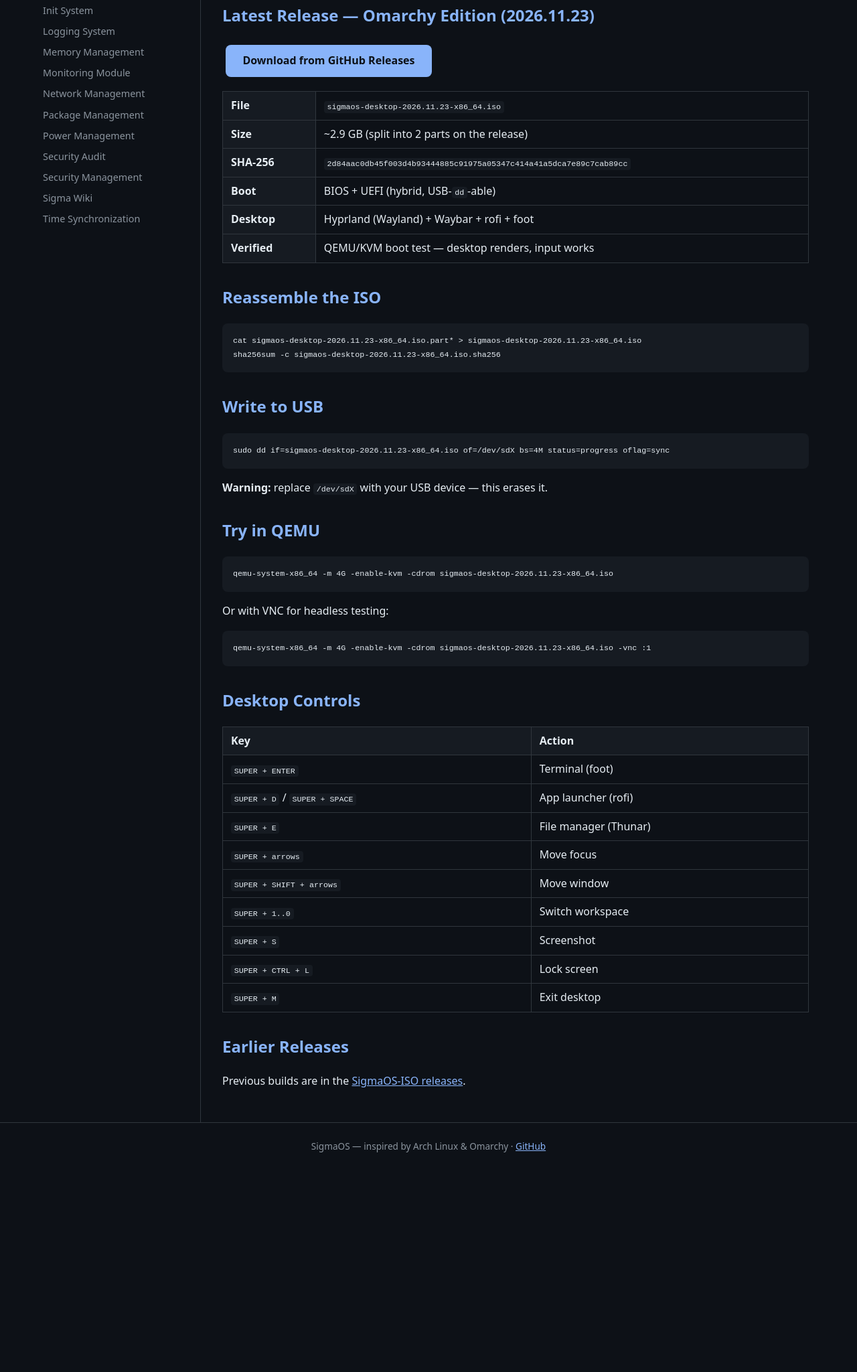
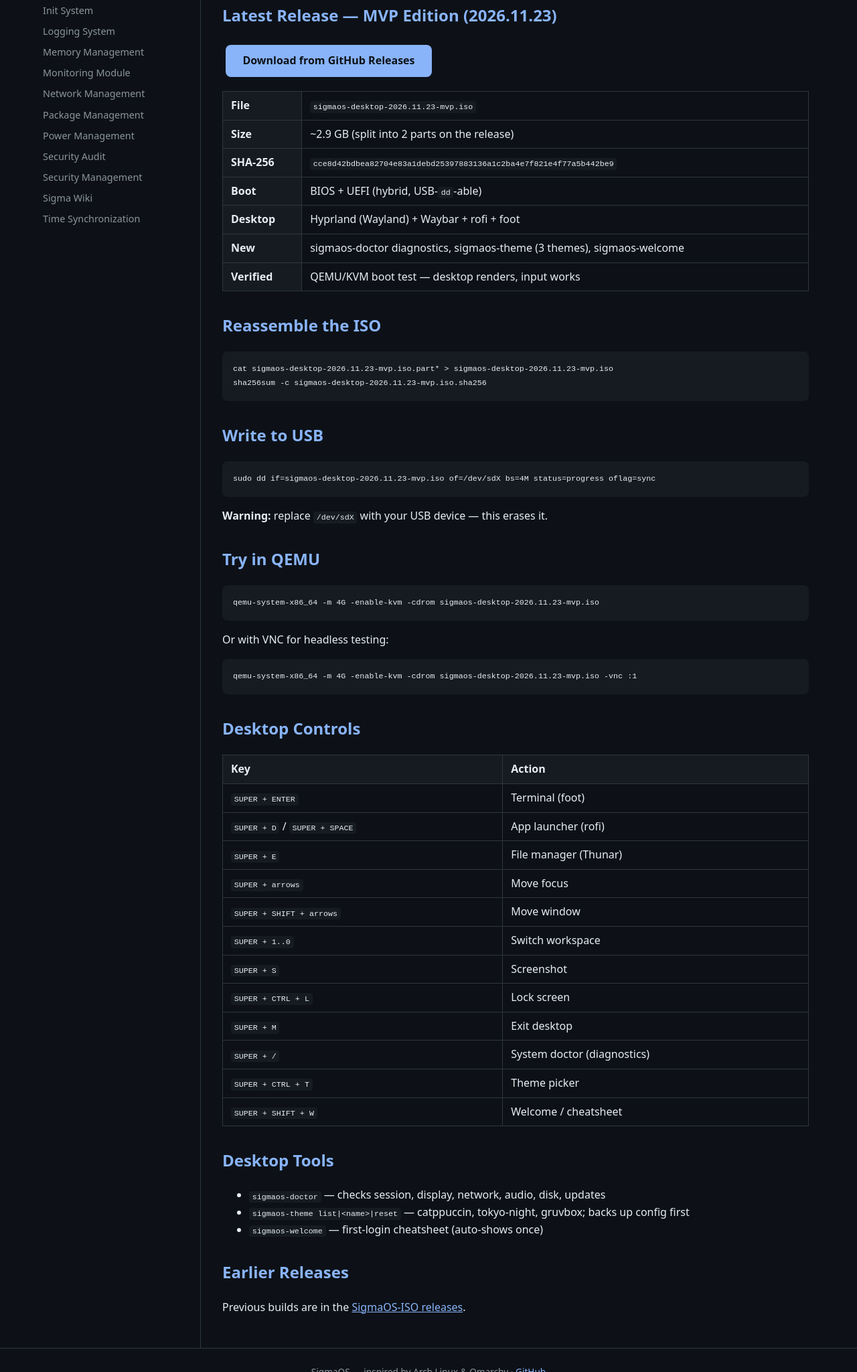
Before and after one commit to AaryanSinghChauhan09/Sigma, a plain HTML site: page download.html in a window 1280 px wide. Shown: the part 299-2348 px from the top of the page at 67% size. Before the commit the page ends 2045 px from the top, so only its background shows below. Drawn offline with Linux system fonts and the light colour scheme.

Commit message:
download: point to MVP release, document doctor/theme/welcome tools

```diff
--- a/download.html
+++ b/download.html
@@ -30,29 +30,30 @@ footer{border-top:1px solid var(--border);padding:1.5rem 2rem;color:var(--muted)
 <p>Bootable x86_64 live ISO — Arch-based, Hyprland desktop with Omarchy-inspired
 pre-configuration (Catppuccin theme, gradient borders, SUPER+SPACE launcher).</p>
 
-<h2>Latest Release — Omarchy Edition (2026.11.23)</h2>
-<p><a class="btn" href="https://github.com/AaryanSinghChauhan09/SigmaOS-ISO/releases/tag/sigmaos-desktop-2026.11.23-omarchy">Download from GitHub Releases</a></p>
+<h2>Latest Release — MVP Edition (2026.11.23)</h2>
+<p><a class="btn" href="https://github.com/AaryanSinghChauhan09/SigmaOS-ISO/releases/tag/sigmaos-desktop-2026.11.23-mvp">Download from GitHub Releases</a></p>
 <table>
-<tr><th>File</th><td><code>sigmaos-desktop-2026.11.23-x86_64.iso</code></td></tr>
+<tr><th>File</th><td><code>sigmaos-desktop-2026.11.23-mvp.iso</code></td></tr>
 <tr><th>Size</th><td>~2.9 GB (split into 2 parts on the release)</td></tr>
-<tr><th>SHA-256</th><td><code>2d84aac0db45f003d4b93444885c91975a05347c414a41a5dca7e89c7cab89cc</code></td></tr>
+<tr><th>SHA-256</th><td><code>cce8d42bdbea82704e83a1debd25397883136a1c2ba4e7f821e4f77a5b442be9</code></td></tr>
 <tr><th>Boot</th><td>BIOS + UEFI (hybrid, USB-<code>dd</code>-able)</td></tr>
 <tr><th>Desktop</th><td>Hyprland (Wayland) + Waybar + rofi + foot</td></tr>
+<tr><th>New</th><td>sigmaos-doctor diagnostics, sigmaos-theme (3 themes), sigmaos-welcome</td></tr>
 <tr><th>Verified</th><td>QEMU/KVM boot test — desktop renders, input works</td></tr>
 </table>
 
 <h2>Reassemble the ISO</h2>
-<pre><code>cat sigmaos-desktop-2026.11.23-x86_64.iso.part* &gt; sigmaos-desktop-2026.11.23-x86_64.iso
-sha256sum -c sigmaos-desktop-2026.11.23-x86_64.iso.sha256</code></pre>
+<pre><code>cat sigmaos-desktop-2026.11.23-mvp.iso.part* &gt; sigmaos-desktop-2026.11.23-mvp.iso
+sha256sum -c sigmaos-desktop-2026.11.23-mvp.iso.sha256</code></pre>
 
 <h2>Write to USB</h2>
-<pre><code>sudo dd if=sigmaos-desktop-2026.11.23-x86_64.iso of=/dev/sdX bs=4M status=progress oflag=sync</code></pre>
+<pre><code>sudo dd if=sigmaos-desktop-2026.11.23-mvp.iso of=/dev/sdX bs=4M status=progress oflag=sync</code></pre>
 <p><strong>Warning:</strong> replace <code>/dev/sdX</code> with your USB device — this erases it.</p>
 
 <h2>Try in QEMU</h2>
-<pre><code>qemu-system-x86_64 -m 4G -enable-kvm -cdrom sigmaos-desktop-2026.11.23-x86_64.iso</code></pre>
+<pre><code>qemu-system-x86_64 -m 4G -enable-kvm -cdrom sigmaos-desktop-2026.11.23-mvp.iso</code></pre>
 <p>Or with VNC for headless testing:</p>
-<pre><code>qemu-system-x86_64 -m 4G -enable-kvm -cdrom sigmaos-desktop-2026.11.23-x86_64.iso -vnc :1</code></pre>
+<pre><code>qemu-system-x86_64 -m 4G -enable-kvm -cdrom sigmaos-desktop-2026.11.23-mvp.iso -vnc :1</code></pre>
 
 <h2>Desktop Controls</h2>
 <table>
@@ -66,8 +67,17 @@ sha256sum -c sigmaos-desktop-2026.11.23-x86_64.iso.sha256</code></pre>
 <tr><td><code>SUPER + S</code></td><td>Screenshot</td></tr>
 <tr><td><code>SUPER + CTRL + L</code></td><td>Lock screen</td></tr>
 <tr><td><code>SUPER + M</code></td><td>Exit desktop</td></tr>
+<tr><td><code>SUPER + /</code></td><td>System doctor (diagnostics)</td></tr>
+<tr><td><code>SUPER + CTRL + T</code></td><td>Theme picker</td></tr>
+<tr><td><code>SUPER + SHIFT + W</code></td><td>Welcome / cheatsheet</td></tr>
 </table>
 
+<h2>Desktop Tools</h2>
+<ul>
+<li><code>sigmaos-doctor</code> — checks session, display, network, audio, disk, updates</li>
+<li><code>sigmaos-theme list|&lt;name&gt;|reset</code> — catppuccin, tokyo-night, gruvbox; backs up config first</li>
+<li><code>sigmaos-welcome</code> — first-login cheatsheet (auto-shows once)</li>
+</ul>
 <h2>Earlier Releases</h2>
 <p>Previous builds are in the <a href="https://github.com/AaryanSinghChauhan09/SigmaOS-ISO/releases">SigmaOS-ISO releases</a>.</p>
 </main></div>
```
